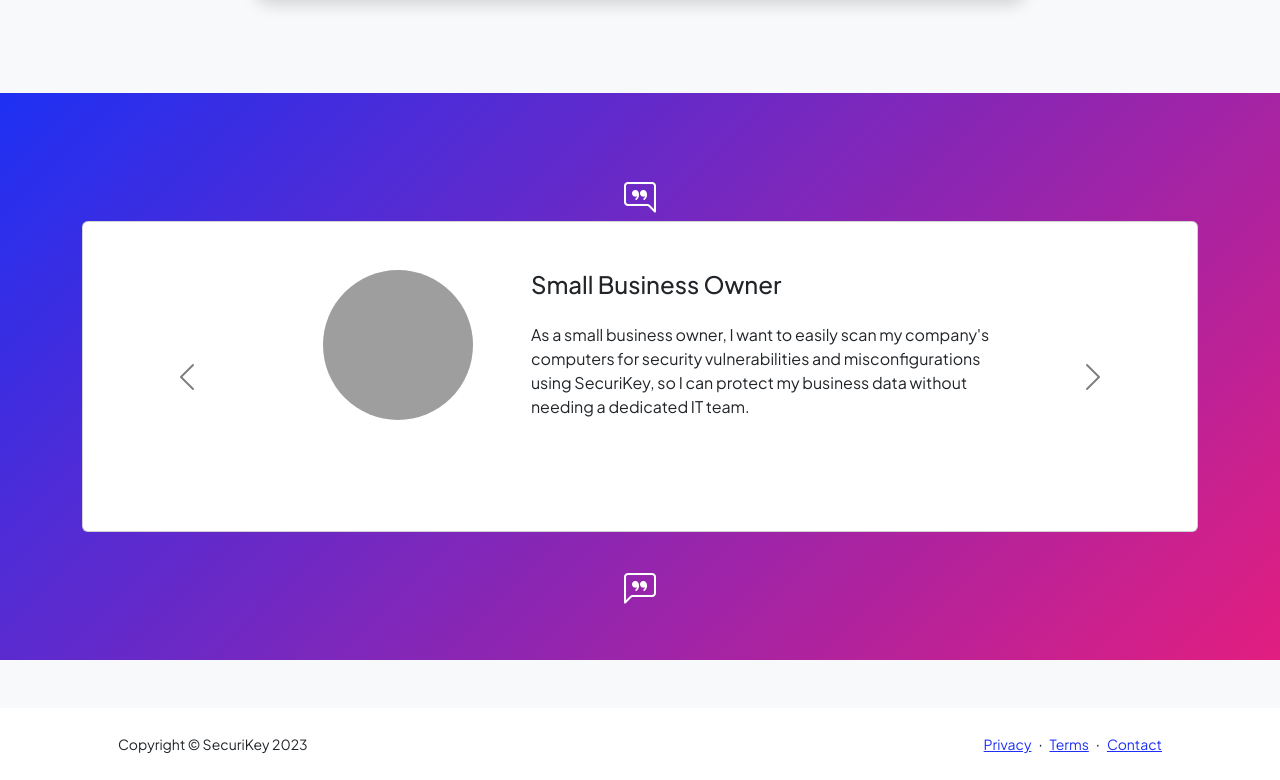
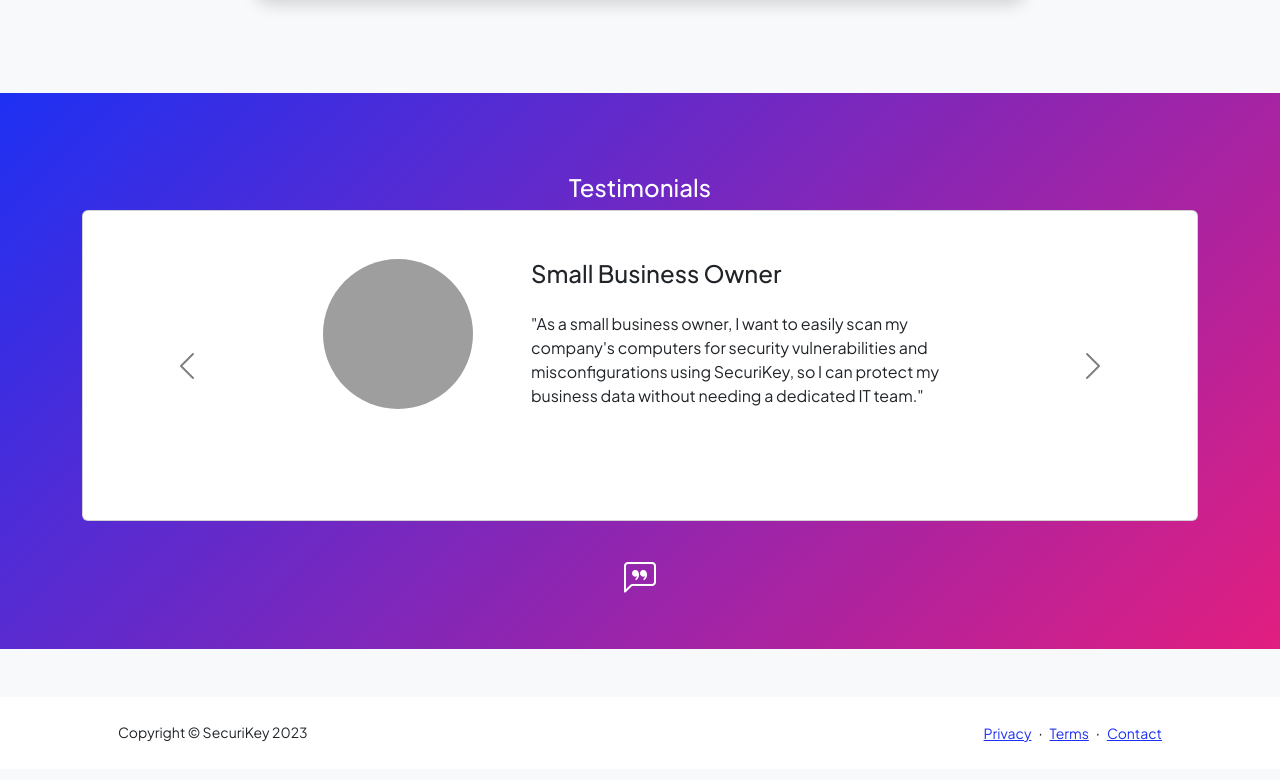
Before and after one commit to the-bearded-one/securikey, a website: page web/business.html in a window 1280 px wide. Shown: the part 1273-2053 px from the top of the page. Drawn offline with nearby package versions, Linux system fonts and the light colour scheme; grey boxes are pictures that could not be loaded; files whose address does not match are found by name.

Commit message:
added heading to testimonials

```diff
--- a/web/business.html
+++ b/web/business.html
@@ -112,8 +112,8 @@
     <div class="container my-5 py-5">
       <div class="row d-flex justify-content-center">
         <div class="col-md-12">
-            <div class="text-center mt-4 pt-2">
-            <i class="bi bi-chat-right-quote text-white larger-quote-icon"></i>
+            <div class="text-center mt-4 pt-2 text-white">
+            <h4>Testimonials</h4>
           </div>
 
           <div class="card">
@@ -145,7 +145,7 @@
                           <div class="col-9 col-md-9 col-lg-7 col-xl-8 text-center text-lg-start mx-auto mx-lg-0">
                             <h4 class="mb-4">Small Business Owner</h4>
                             <p class="mb-0 pb-3">
-                                As a small business owner, I want to easily scan my company's computers for security vulnerabilities and misconfigurations using SecuriKey, so I can protect my business data without needing a dedicated IT team.
+                                "As a small business owner, I want to easily scan my company's computers for security vulnerabilities and misconfigurations using SecuriKey, so I can protect my business data without needing a dedicated IT team."
                             </p>
                           </div>
                         </div>
```
